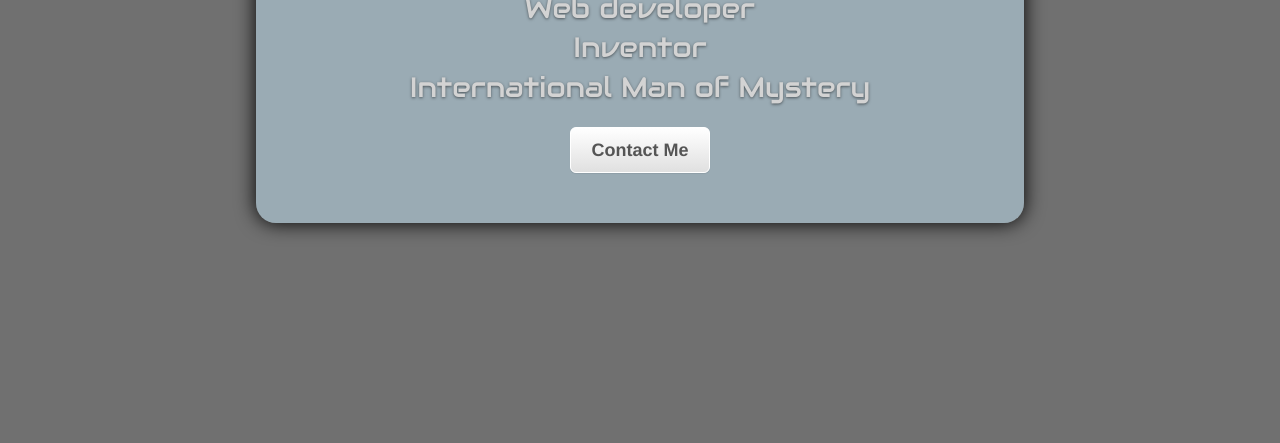
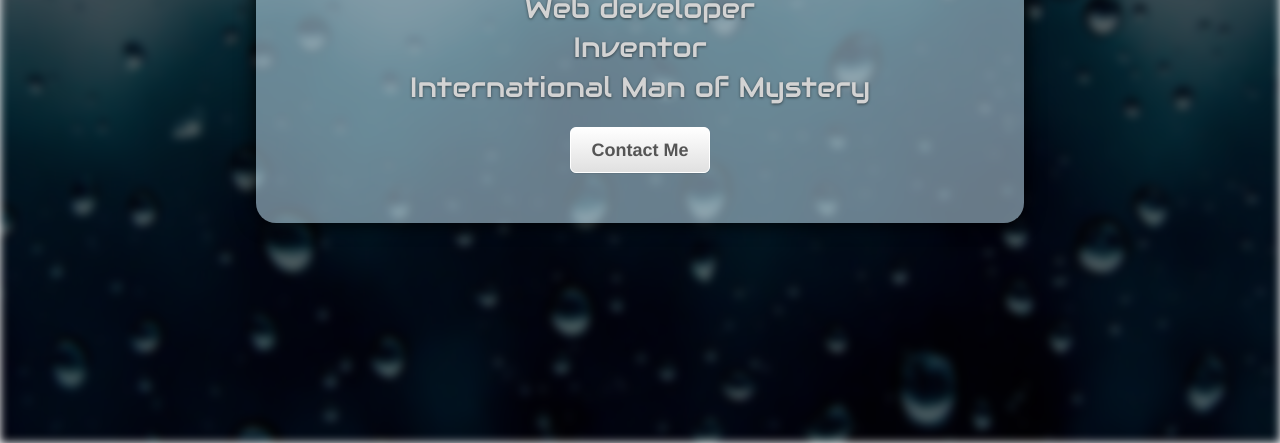
Before and after one commit to dustinaevans/dustinaevans.github.io, a plain HTML site: page index.html in a window 1280 px wide. Shown: the part 357-800 px from the top of the page. Drawn offline with nearby package versions, Linux system fonts and the light colour scheme; some packages are replaced by stand-ins of ours; a web font is replaced by a local one.

Commit message:
Update cover.css

```diff
--- a/css/cover.css
+++ b/css/cover.css
@@ -75,19 +75,23 @@ body {
 .site-wrapper-inner {
     display: table-cell;
     vertical-align: middle;
-    background-color: rgba(0, 0, 0, 0.56);
+    background-color: transparent;
     background-size: cover;
     background-blend-mode: overlay;
+    position: relative;
 }
 
 .blur {
     display: table-cell;
     vertical-align: middle;
-    background-color: rgba(0, 0, 0, 0.56);
+    position: absolute;
+    background-color: rgba(0, 0, 0, 0.6);
     background-image: url(../images/rain.jpg);
     background-size: cover;
     background-blend-mode: overlay;
-    -web-filter: blur(4px);
+    -webkit-filter: blur(4px);
+    width: 100%;
+    height: 100%;
     filter: blur(5px);
 }
 
```
